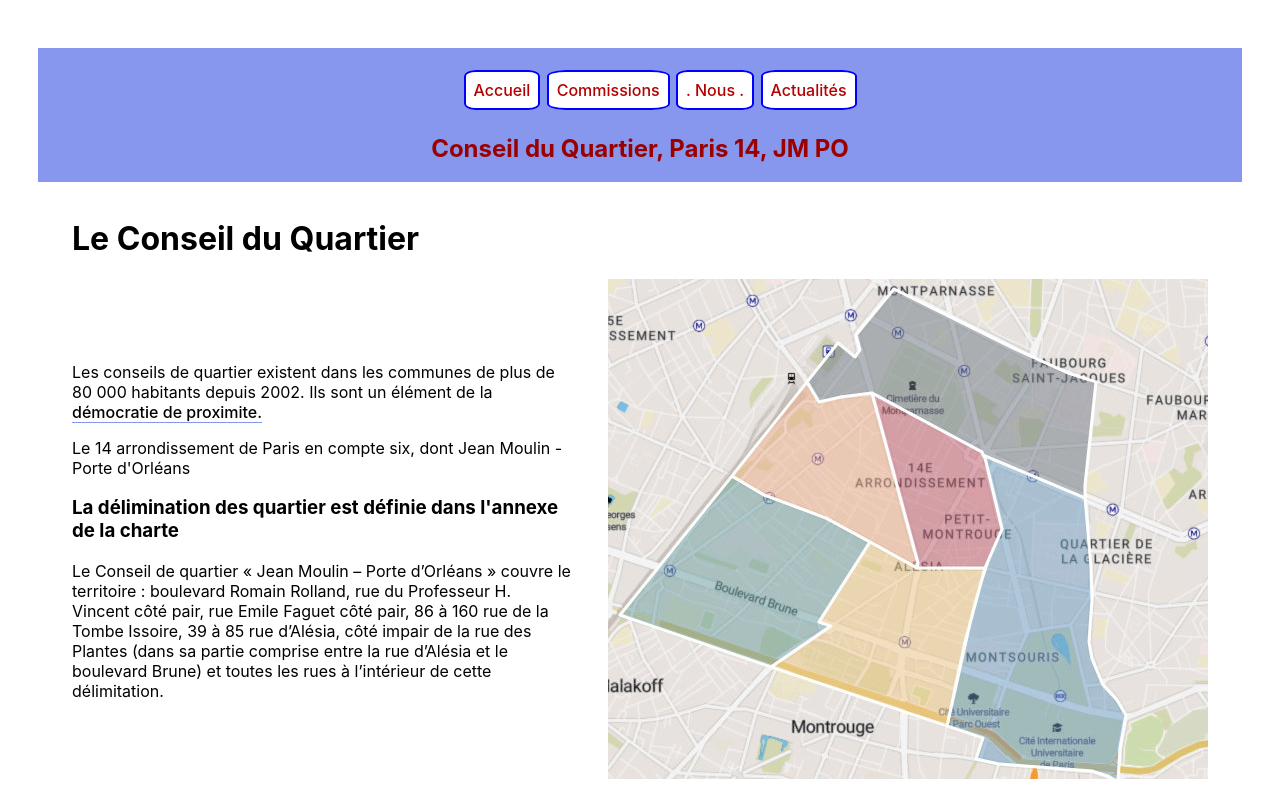
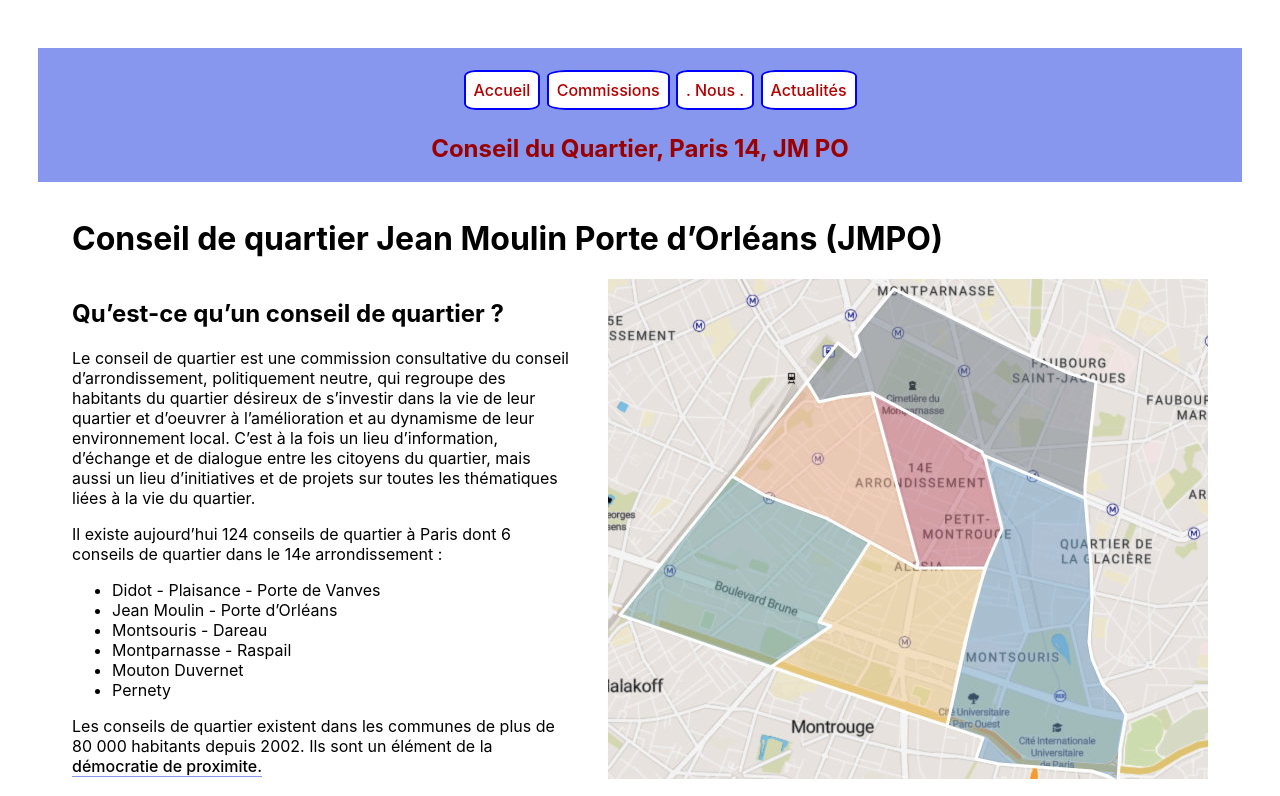
Before and after one commit to helgaParis/animation, a Next.js app: page / in a window 1280 px wide. Shown: the top 796 px of the page. Built offline with nearby package versions, Linux system fonts and the light colour scheme.

Commit message:
texts added and site title changed

```diff
--- a/components/layout.js
+++ b/components/layout.js
@@ -4,7 +4,7 @@ import styles from '../styles/Home.module.css'
 import Link from 'next/link'
 
 const name = 'paris14conseil'
-export const siteTitle = 'Conseil de Quartier Jean Moulin Porte d\'Orléans'
+export const siteTitle = 'Conseil de quartier JMPO'
 
 export default function Layout({ children}) {
     return (
--- a/pages/index.js
+++ b/pages/index.js
@@ -15,9 +15,26 @@ export default function Home() {
         </Head>
 
         <main className={styles.main}>
-            <h1 className={styles.title}>Le Conseil du Quartier</h1>
+            <h1 className={styles.title}>Conseil de quartier Jean Moulin Porte d’Orléans (JMPO)</h1>
             <div className={stylesPlan.row}>
                 <div className={stylesPlan.column}>
+                    <h2>Qu’est-ce qu’un conseil de quartier ?</h2>
+                    <p>Le conseil de quartier est une commission consultative du conseil d’arrondissement, politiquement neutre,
+                        qui regroupe des habitants du quartier désireux de s’investir dans la vie de leur quartier et d’oeuvrer à
+                        l’amélioration et au dynamisme de leur environnement local. C’est à la fois un lieu d’information,
+                        d’échange et de dialogue entre les citoyens du quartier, mais aussi un lieu d’initiatives et de projets sur toutes les thématiques
+                        liées à la vie du quartier.
+                    </p>
+                    <p>Il existe aujourd’hui 124 conseils de quartier à Paris dont 6 conseils de quartier dans le 14e arrondissement :
+                        <ul>
+                            <li>Didot - Plaisance - Porte de Vanves</li>
+                            <li>Jean Moulin - Porte d’Orléans</li>
+                            <li>Montsouris - Dareau</li>
+                            <li>Montparnasse - Raspail</li>
+                            <li>Mouton Duvernet</li>
+                            <li>Pernety</li>
+                        </ul>
+</p>
                     <p> Les conseils de quartier existent dans les communes de plus de 80 000 habitants depuis 2002.
                         Ils sont un élément de la {" "}
                         <a
@@ -29,8 +46,6 @@ export default function Home() {
                         démocratie de proximite.
                         </a>
                         </p>
-
-                    <p>Le 14 arrondissement de Paris en compte six, dont Jean Moulin - Porte d'Orléans</p>
                     <h3>La délimination des quartier est définie dans l'annexe de la charte </h3>
                     <p>Le Conseil de quartier « Jean Moulin – Porte d’Orléans » couvre le territoire : boulevard Romain Rolland,
                         rue du Professeur H. Vincent côté pair, rue Emile Faguet côté pair, 86 à 160 rue de la Tombe Issoire,
```
